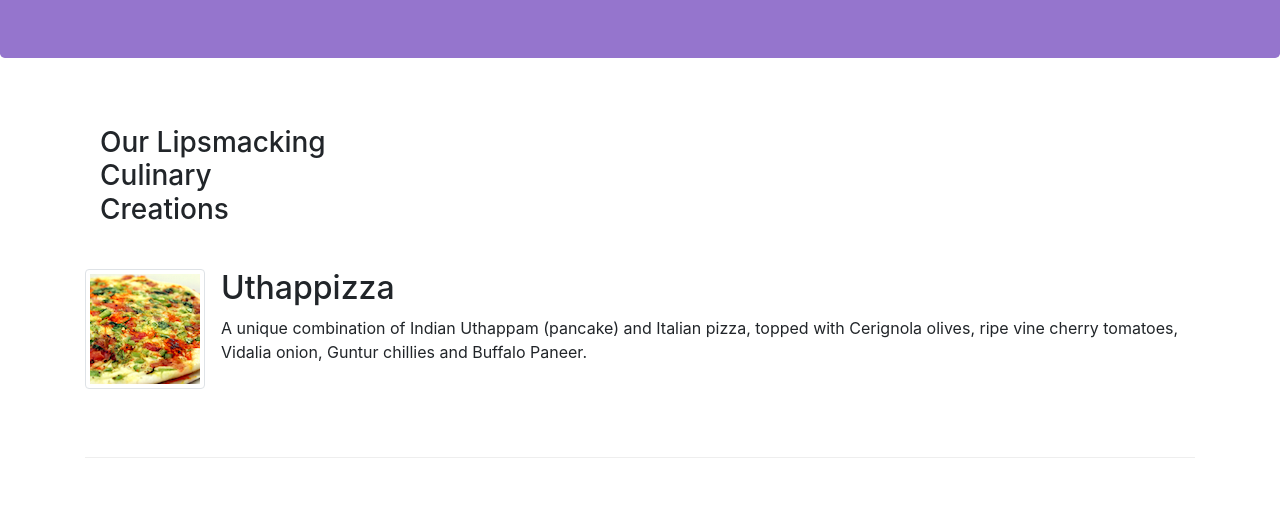
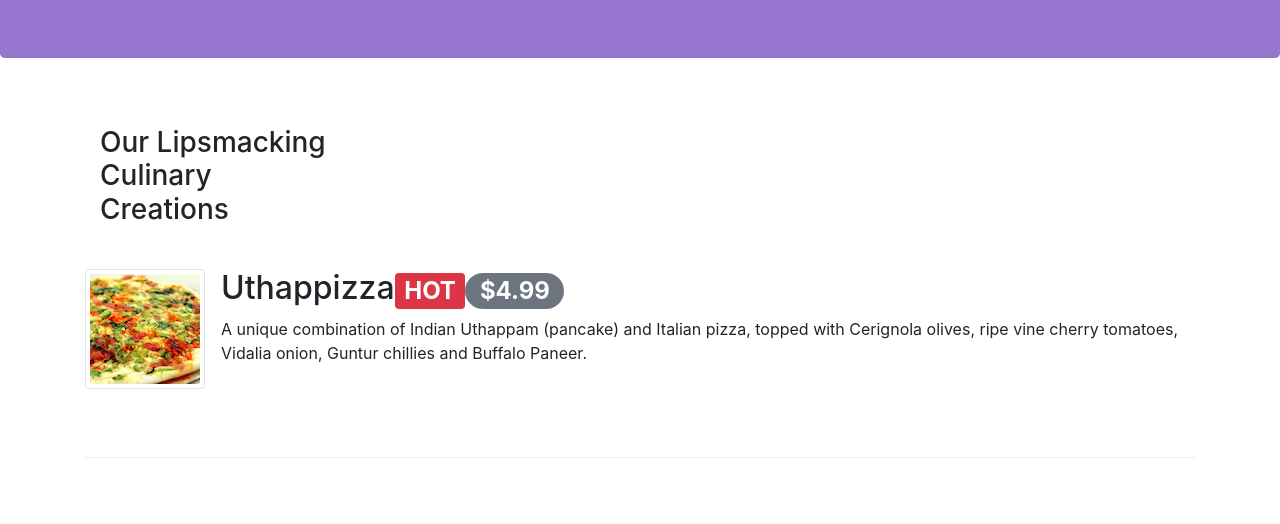
Before and after one commit to ammarjussa/conFusion, a website: page index.html in a window 1280 px wide. Shown: the part 276-800 px from the top of the page. Drawn offline with nearby package versions, Linux system fonts and the light colour scheme.

Commit message:
Alerting Users

```diff
--- a/index.html
+++ b/index.html
@@ -97,7 +97,10 @@
             alt="Uthappizza"
           />
           <div class="media-body">
-            <h2 class="mt-0">Uthappizza</h2>
+            <h2 class="mt-0">
+              Uthappizza<span class="badge badge-danger">HOT</span
+              ><span class="badge badge-pill badge-secondary">$4.99</span>
+            </h2>
             <p class="d-none d-sm-block">
               A unique combination of Indian Uthappam (pancake) and Italian
               pizza, topped with Cerignola olives, ripe vine cherry tomatoes,
```
